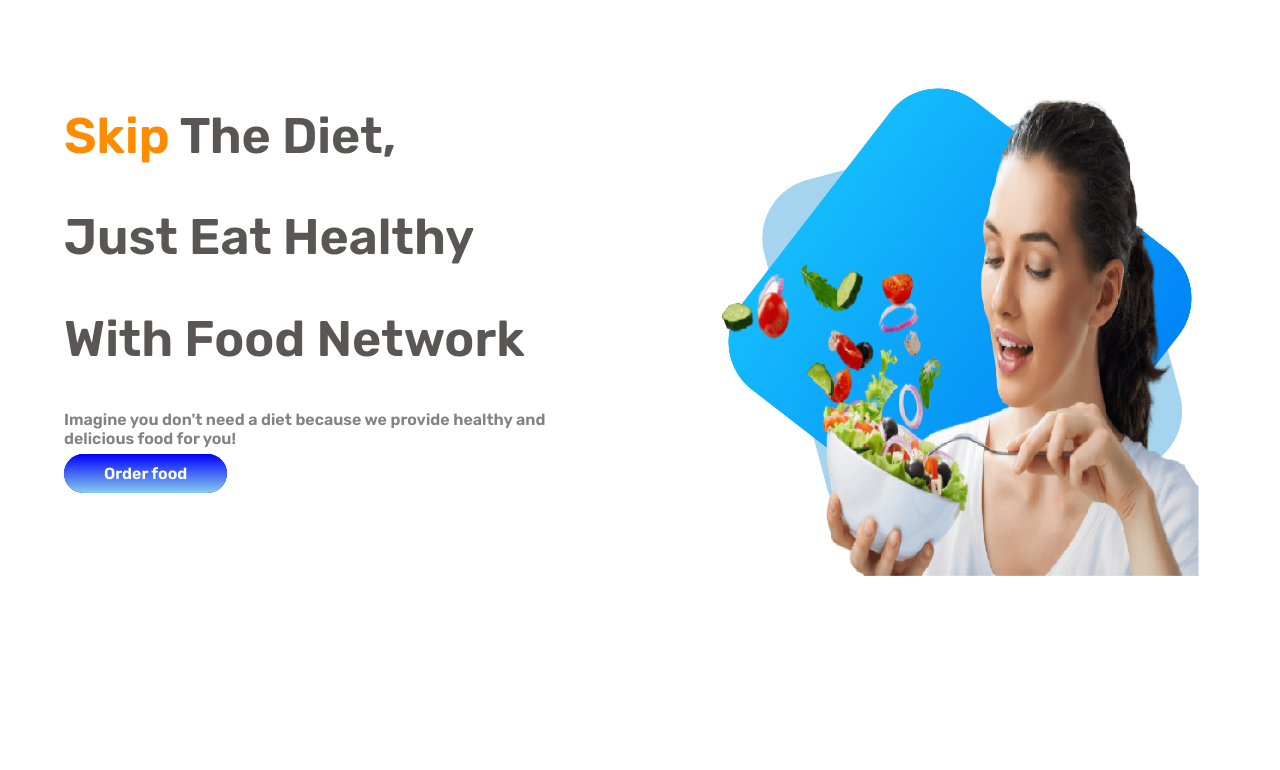
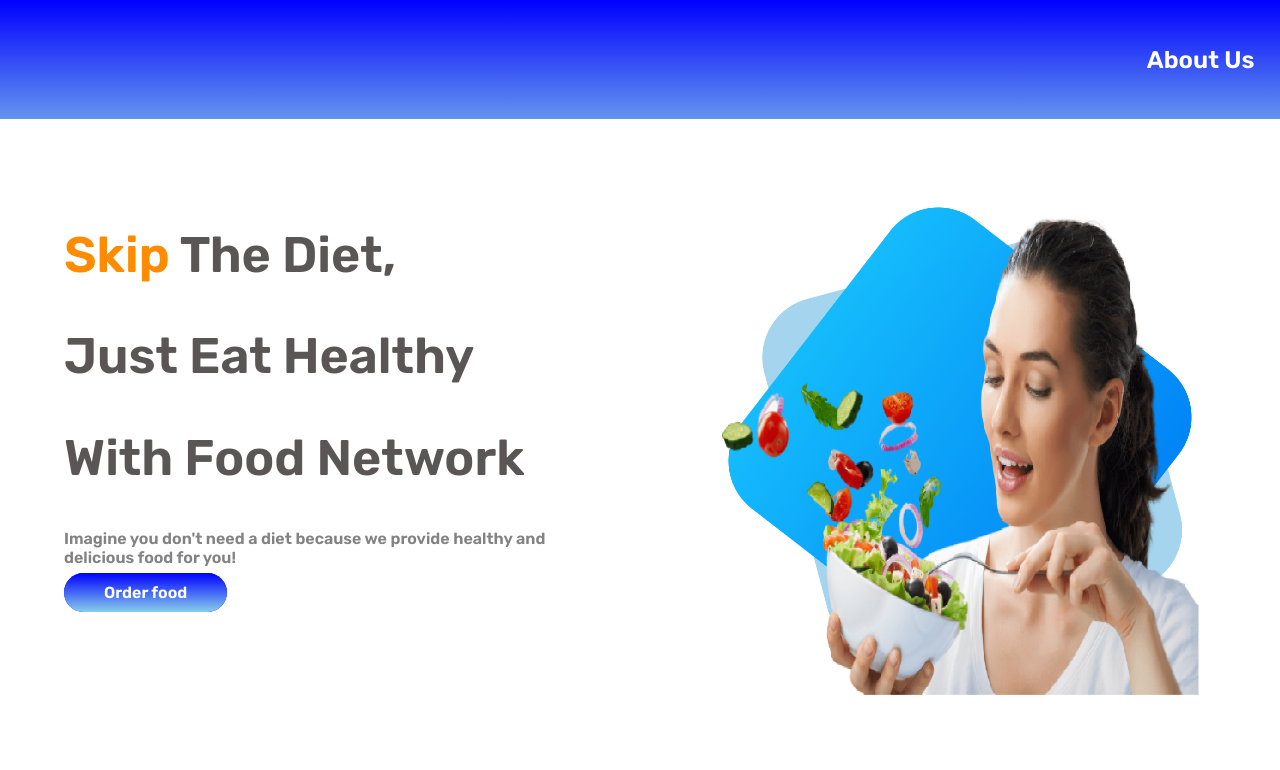
Before and after one commit to Fariha-elahee/Food-network, a plain HTML site: page index.html in a window 1280 px wide. Shown: the top 770 px of the page. Drawn offline with Linux system fonts and the light colour scheme.

Commit message:
header added

```diff
--- a/Style.css
+++ b/Style.css
@@ -101,3 +101,13 @@ footer{
     border-radius: 20px;
     height: 150px;
 }
+header{
+    background-color:cornflowerblue;
+    text-align: end;
+    padding: 2%;
+    background-image: linear-gradient(blue, cornflowerblue);
+
+}
+header h2{
+    color: white;
+}
--- a/index.html
+++ b/index.html
@@ -13,6 +13,9 @@
 </head>
 
 <body>
+    <header>
+        <h2>About Us</h2>
+    </header>
     <section>
         <div class="upper-left">
             <h1><span class="orange">Skip</span> The Diet, </h1>
```
